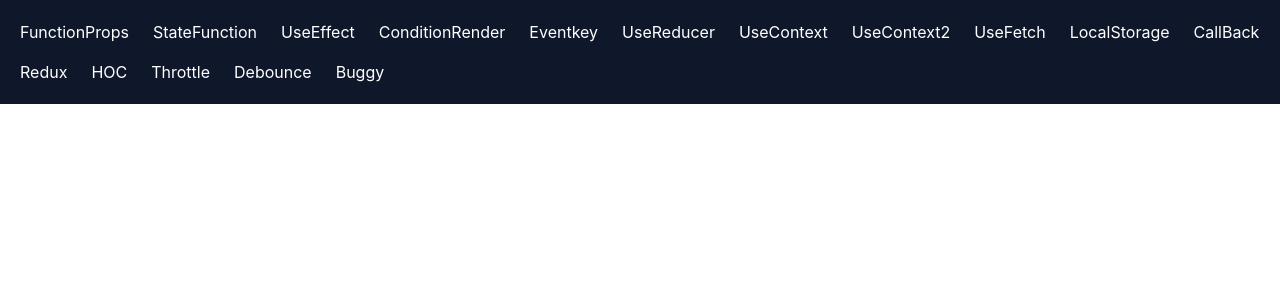
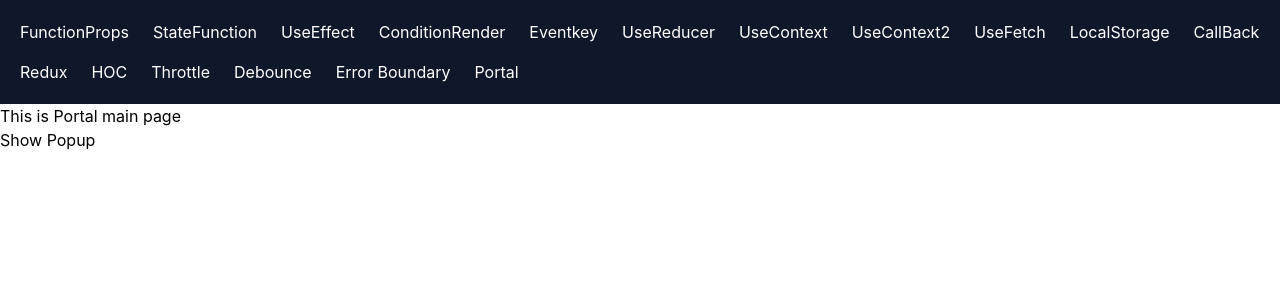
Before and after one commit to Suchith6361/react-coding, a React (Create React App) app: page /portal in a window 1280 px wide. Shown: the top 300 px of the page. Built offline with nearby package versions, Linux system fonts and the light colour scheme.

Commit message:
added react portal

```diff
--- a/public/index.html
+++ b/public/index.html
@@ -28,6 +28,11 @@
   </head>
   <body>
     <noscript>You need to enable JavaScript to run this app.</noscript>
+
+  <div id="root"></div>
+  <div id="popup-root"></div>
+
+
     <div id="root"></div>
     <!--
       This HTML file is a template.
--- a/src/App.js
+++ b/src/App.js
@@ -20,6 +20,7 @@
 import Debouncing from './pages/Debouncing';
 import Buggy from './pages/Buggy';
 import ErrorBoundary from './components/ErrorBoundary';
+import Portal from './components/Portal';
 
 const UseReducer=React.lazy(()=>import('./pages/UseReducer'));
 const UseEffect=React.lazy(()=>import('./pages/ExampleUseEffect'));
@@ -53,6 +54,7 @@
 <Route path='/throttle' element={<ThrottleExample/>}/>
 <Route path='/debounce' element={<Debouncing/>}/>
 <Route path='/buggy' element={<ErrorBoundary><Buggy/></ErrorBoundary>}/>
+<Route path='/portal' element={<Portal/>}/>
 
   </Routes>
   </Suspense>
--- a/src/components/Navbar.jsx
+++ b/src/components/Navbar.jsx
@@ -66,7 +66,10 @@
           <div>Debounce</div>
         </Link>
         <Link to="/buggy">
-      <div>Buggy</div>
+          <div>Error Boundary</div>
+        </Link>
+        <Link to="/portal">
+          <div>Portal</div>
         </Link>
       </div>
     </div>
--- /dev/null
+++ b/src/components/Portal.jsx
@@ -0,0 +1,19 @@
+import React,{useState} from 'react'
+import Popup from '../pages/Popup';
+
+
+const Portal = () => {
+    const[show,setShow]=useState(false);
+
+  return (
+    <div>
+        <div>This is Portal main page</div>
+             <button onClick={() => setShow(true)}>Show Popup</button>
+             {show && <Popup onClose={() => setShow(false)} />}
+
+    </div>
+  )
+}
+
+
+export default Portal
--- /dev/null
+++ b/src/pages/Popup.jsx
@@ -0,0 +1,18 @@
+import ReactDOM from "react-dom";
+
+const Popup = ({ onClose }) => {
+  const popupRoot = document.getElementById("popup-root");
+  console.log("popupRoot:", popupRoot); // DEBUG
+
+  if (!popupRoot) return null;
+
+  return ReactDOM.createPortal(
+    <div style={{ background: "yellow", padding: "20px" }}>
+      <p>I am a popup</p>
+      <button onClick={onClose}>Close</button>
+    </div>,
+    popupRoot
+  );
+};
+
+export default Popup;
```
Lines whose indentation alone changed are shown as unchanged.
